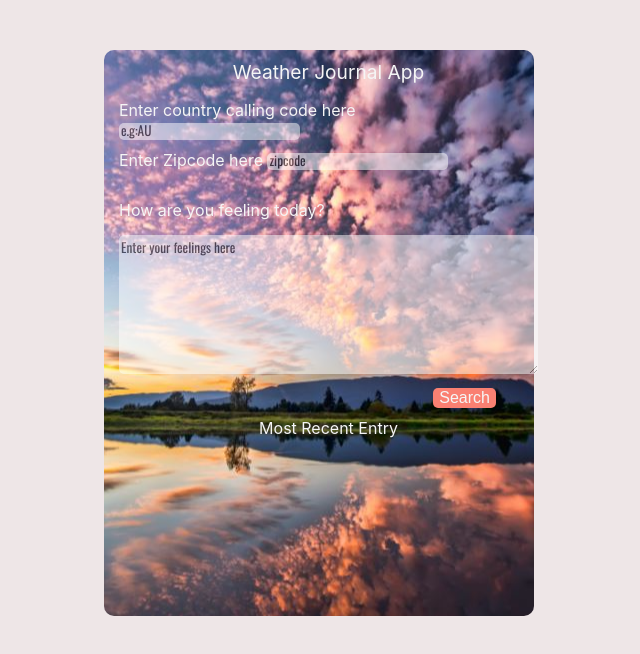
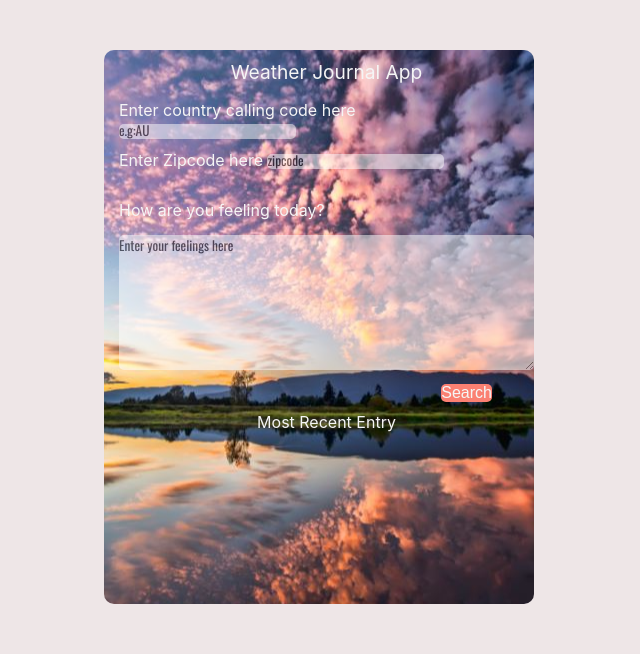
Before and after one commit to ZQWang39/Udacity-Project-3.-Weather-Journal-App, a website: page website/index.html in a window 1280 px wide. Shown: the whole page, without its empty margins (321-961 px from the left). Drawn offline with nearby package versions, Linux system fonts and the light colour scheme; a web font is replaced by a local one.

Commit message:
Reset page style

```diff
--- a/website/style.css
+++ b/website/style.css
@@ -1,3 +1,9 @@
+*{
+    margin:0;
+    padding:0;
+    box-sizing: 0;
+}
+
 body{
     background:rgb(238, 230, 231);
     font-family: -apple-system, BlinkMacSystemFont, sans-serif;
```
